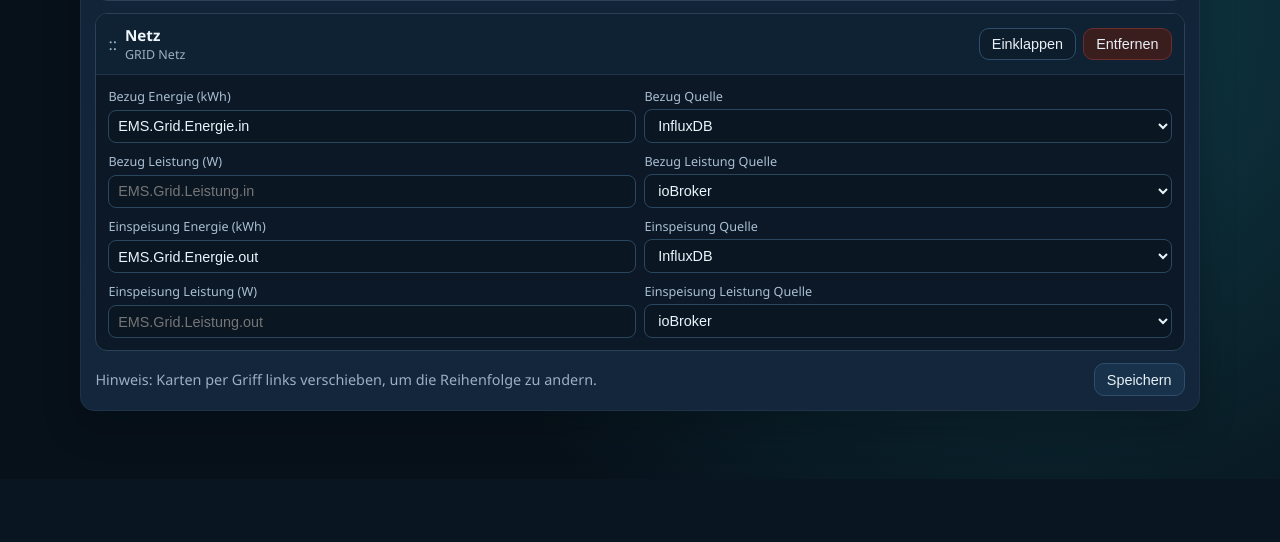
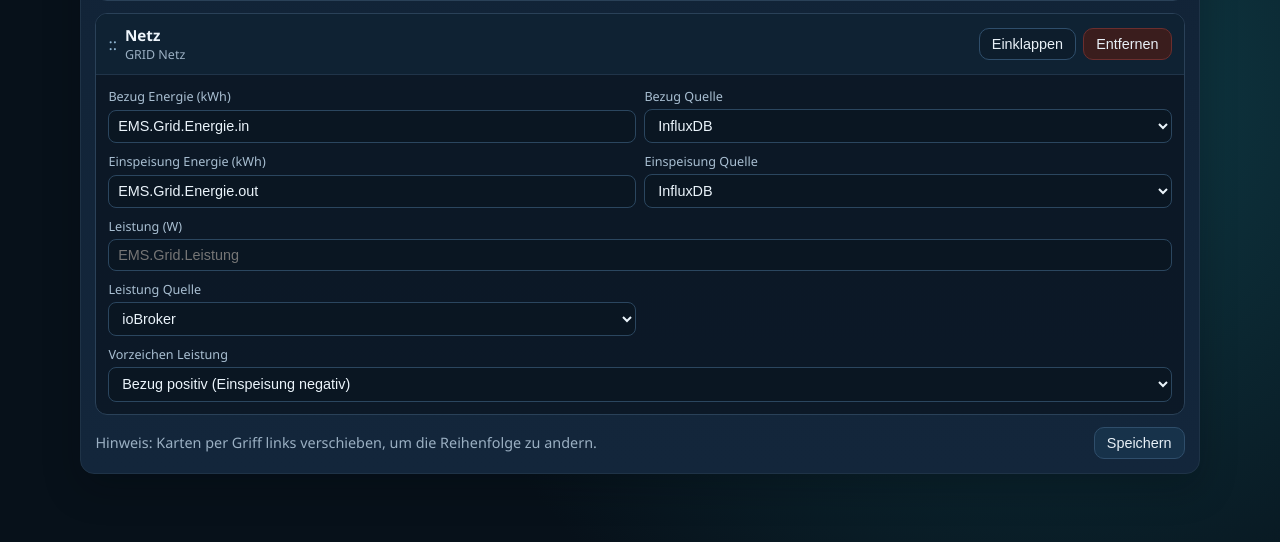
Before and after one commit to HJS72/EMSServer, a FastAPI app: page /config in a window 1280 px wide. Shown: the part 2051-2593 px from the top of the page. Before the commit the page ends 2462 px from the top, so only its background shows below. Run offline with FastAPI, Linux system fonts and the light colour scheme; data that the repository does not hold is empty.

Commit message:
feat(grid): single power datapoint with sign convention

```diff
--- a/app/main.py
+++ b/app/main.py
@@ -181,8 +181,20 @@ async def livedata_all() -> JSONResponse:
 
     result["grid"]["import_value"] = await get_value(config.grid.import_state_key, config.grid.import_source)
     result["grid"]["export_value"] = await get_value(config.grid.export_state_key, config.grid.export_source)
-    result["grid"]["import_power"] = await get_value(config.grid.import_power_state_key, config.grid.import_power_source)
-    result["grid"]["export_power"] = await get_value(config.grid.export_power_state_key, config.grid.export_power_source)
+    raw_power = await get_value(config.grid.power_state_key, config.grid.power_source)
+    if raw_power is None:
+        import_power_w = None
+        export_power_w = None
+    elif config.grid.power_sign == "export_positive":
+        # positiv = Einspeisung, negativ = Bezug
+        export_power_w = max(0.0, float(raw_power))
+        import_power_w = max(0.0, -float(raw_power))
+    else:
+        # "import_positive": positiv = Bezug, negativ = Einspeisung (default)
+        import_power_w = max(0.0, float(raw_power))
+        export_power_w = max(0.0, -float(raw_power))
+    result["grid"]["import_power"] = import_power_w
+    result["grid"]["export_power"] = export_power_w
 
     id_to_device = {}
     for item in result["generators"]:
--- a/app/models.py
+++ b/app/models.py
@@ -68,12 +68,13 @@ class ConfigGrid(BaseModel):
     id: str = "grid-main"
     import_state_key: str = "EMS.Grid.Energie.in"
     export_state_key: str = "EMS.Grid.Energie.out"
-    import_power_state_key: str = ""  # Aktuelle Leistung Import (W)
-    export_power_state_key: str = ""  # Aktuelle Leistung Export (W)
-    import_source: str = "influx"  # "influx" oder "iobroker" für Energie
-    export_source: str = "influx"  # "influx" oder "iobroker" für Energie
-    import_power_source: str = "iobroker"  # Leistung kommt typischerweise von ioBroker
-    export_power_source: str = "iobroker"  # Leistung kommt typischerweise von ioBroker
+    power_state_key: str = ""   # Einzelner Leistungs-Datenpunkt (W), Vorzeichen per power_sign
+    # "import_positive": positiv = Bezug, negativ = Einspeisung
+    # "export_positive": positiv = Einspeisung, negativ = Bezug
+    power_sign: str = "import_positive"
+    import_source: str = "influx"
+    export_source: str = "influx"
+    power_source: str = "iobroker"
 
 
 class DataPointConfig(BaseModel):
--- a/app/templates/config.html
+++ b/app/templates/config.html
@@ -538,10 +538,9 @@
         export_state_key: cfg.grid?.export_state_key || "",
         import_source: cfg.grid?.import_source || "influx",
         export_source: cfg.grid?.export_source || "influx",
-        import_power_state_key: cfg.grid?.import_power_state_key || "",
-        export_power_state_key: cfg.grid?.export_power_state_key || "",
-        import_power_source: cfg.grid?.import_power_source || "iobroker",
-        export_power_source: cfg.grid?.export_power_source || "iobroker",
+          power_state_key: cfg.grid?.power_state_key || "",
+          power_source: cfg.grid?.power_source || "iobroker",
+          power_sign: cfg.grid?.power_sign || "import_positive",
         collapsed: false,
       };
 
@@ -566,10 +565,9 @@
           export_state_key: "",
           import_source: "influx",
           export_source: "influx",
-          import_power_state_key: "",
-          export_power_state_key: "",
-          import_power_source: "iobroker",
-          export_power_source: "iobroker",
+            power_state_key: "",
+            power_source: "iobroker",
+            power_sign: "import_positive",
         };
       }
 
@@ -622,10 +620,9 @@
           export_state_key: gridDevice.export_state_key || "",
           import_source: gridDevice.import_source || "influx",
           export_source: gridDevice.export_source || "influx",
-          import_power_state_key: gridDevice.import_power_state_key || "",
-          export_power_state_key: gridDevice.export_power_state_key || "",
-          import_power_source: gridDevice.import_power_source || "iobroker",
-          export_power_source: gridDevice.export_power_source || "iobroker",
+           power_state_key: gridDevice.power_state_key || "",
+           power_source: gridDevice.power_source || "iobroker",
+           power_sign: gridDevice.power_sign || "import_positive",
         },
         device_order: appState.devices.map(d => d.id),
       };
@@ -686,13 +683,25 @@
       if (inferType(device) === "grid") {
         grid.appendChild(field("Bezug Energie (kWh)", bind("import_state_key"), device.import_state_key, "EMS.Grid.Energie.in"));
         grid.appendChild(field("Bezug Quelle", bindSrc("import_source"), device.import_source, "", true));
-        grid.appendChild(field("Bezug Leistung (W)", bind("import_power_state_key"), device.import_power_state_key, "EMS.Grid.Leistung.in"));
-        grid.appendChild(field("Bezug Leistung Quelle", bindSrc("import_power_source"), device.import_power_source, "", true));
         grid.appendChild(field("Einspeisung Energie (kWh)", bind("export_state_key"), device.export_state_key, "EMS.Grid.Energie.out"));
         grid.appendChild(field("Einspeisung Quelle", bindSrc("export_source"), device.export_source, "", true));
-        grid.appendChild(field("Einspeisung Leistung (W)", bind("export_power_state_key"), device.export_power_state_key, "EMS.Grid.Leistung.out"));
-        grid.appendChild(field("Einspeisung Leistung Quelle", bindSrc("export_power_source"), device.export_power_source, "", true));
-      } else {
+          grid.appendChild(field("Leistung (W)", bind("power_state_key"), device.power_state_key, "EMS.Grid.Leistung", false, true));
+          grid.appendChild(field("Leistung Quelle", bindSrc("power_source"), device.power_source, "", true));
+        // power sign convention select
+        const signWrap = document.createElement("div");
+        signWrap.className = "field field-full";
+        const signLabel = document.createElement("label");
+        signLabel.textContent = "Vorzeichen Leistung";
+        const signSelect = document.createElement("select");
+        [["import_positive", "Bezug positiv (Einspeisung negativ)"], ["export_positive", "Einspeisung positiv (Bezug negativ)"]].forEach(([v, t]) => {
+          const o = document.createElement("option"); o.value = v; o.textContent = t; signSelect.appendChild(o);
+        });
+        signSelect.value = device.power_sign || "import_positive";
+        signSelect.addEventListener("change", () => { device.power_sign = signSelect.value; renderDevices(); });
+        signWrap.appendChild(signLabel);
+        signWrap.appendChild(signSelect);
+        grid.appendChild(signWrap);
+        } else {
         grid.appendChild(field("Name", bind("name"), device.name, "Gerätename", false, true));
         grid.appendChild(field("Energie (kWh)", bind("state_key"), device.state_key, "State-Key Energie"));
         grid.appendChild(field("Energie Quelle", bindSrc("source"), device.source, "", true));
@@ -856,10 +865,9 @@
           export_state_key: "",
           import_source: "influx",
           export_source: "influx",
-          import_power_state_key: "",
-          export_power_state_key: "",
-          import_power_source: "iobroker",
-          export_power_source: "iobroker",
+            power_state_key: "",
+            power_source: "iobroker",
+            power_sign: "import_positive",
           collapsed: false,
         };
       } else {
```
